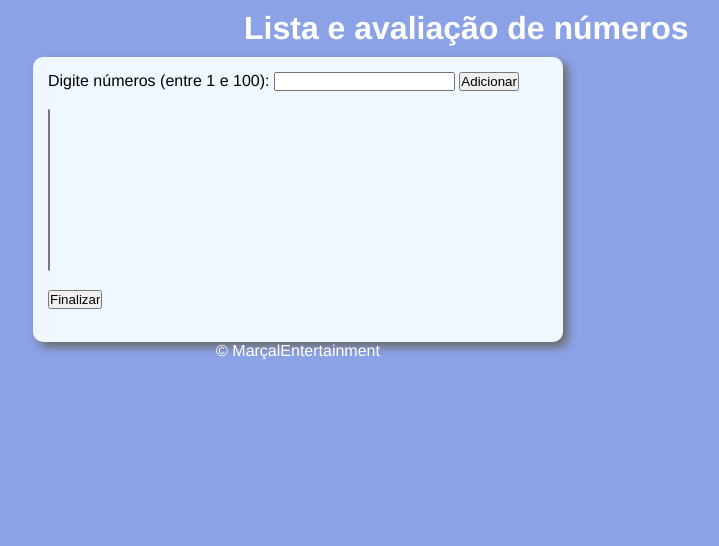
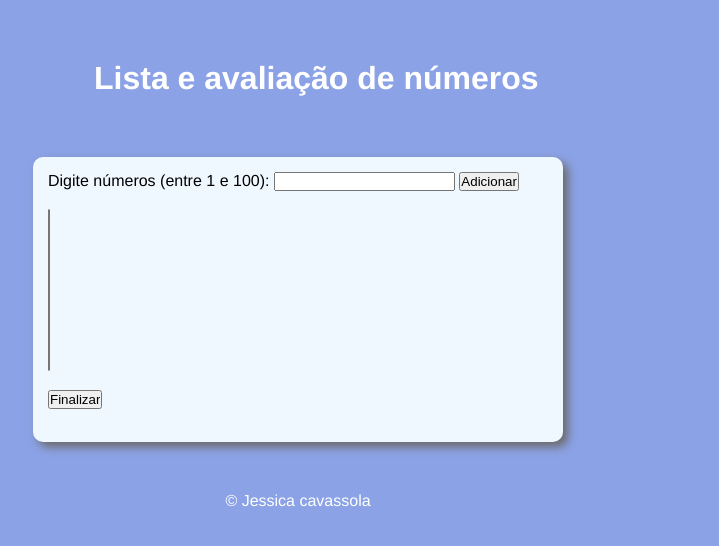
Before and after one commit to JessicaCavassola/Analisador-de-numeros, a plain HTML site: page index.html in a window 1280 px wide. Shown: the whole page, without its empty margins (342-1061 px from the left). Drawn offline with Linux system fonts and the light colour scheme.

Commit message:
segundo commit

```diff
--- a/index.html
+++ b/index.html
@@ -29,7 +29,7 @@
         </div>
     </section>
     <footer>
-        <p>&copy; MarçalEntertainment</p>
+        <p>&copy; Jessica cavassola</p>
     </footer>
     <script src="script.js"></script>
 </body>
--- a/style.css
+++ b/style.css
@@ -36,6 +36,7 @@ section{
 footer{
     color: #fff;
     text-align: center;
+    padding: 50px;
 }
 
 
@@ -46,3 +47,9 @@ img {
     max-height: 250px;
     border-radius: 40%;
 }
+
+h1{
+
+    margin-left: -200px;
+    padding: 50px;
+}
```
